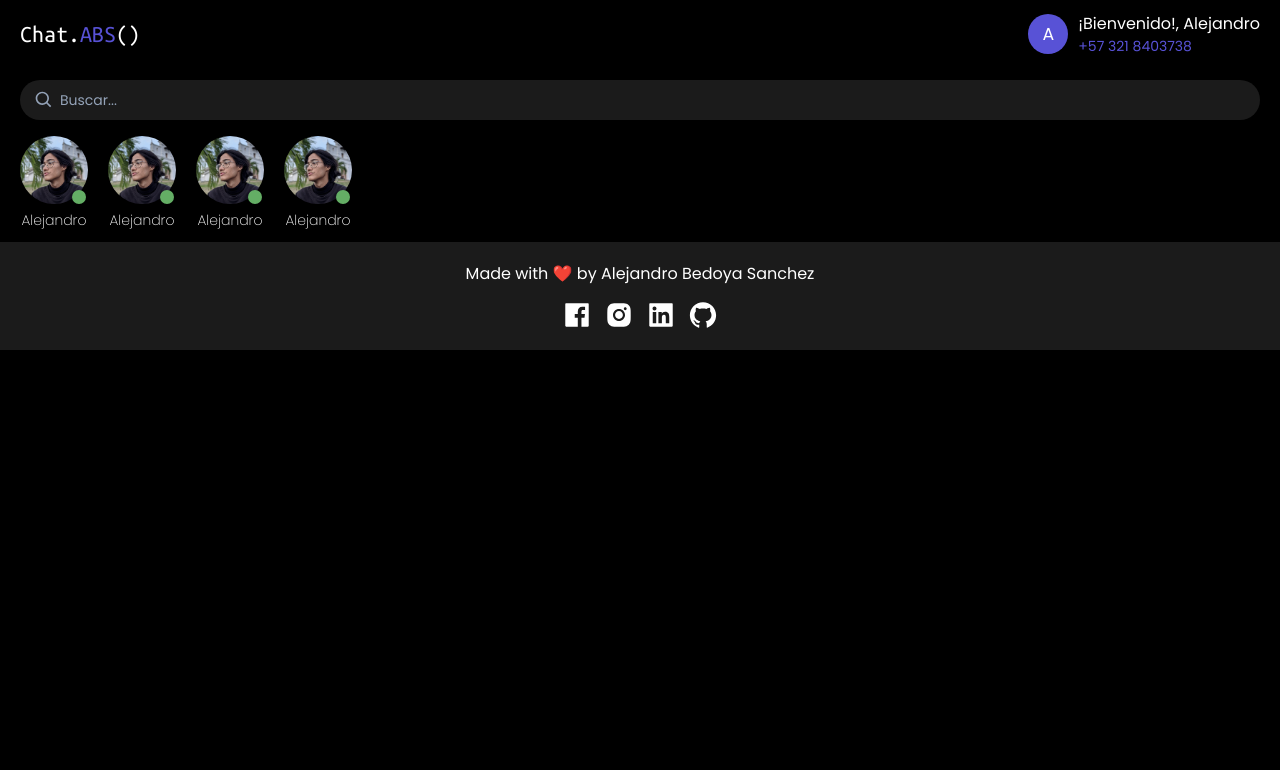
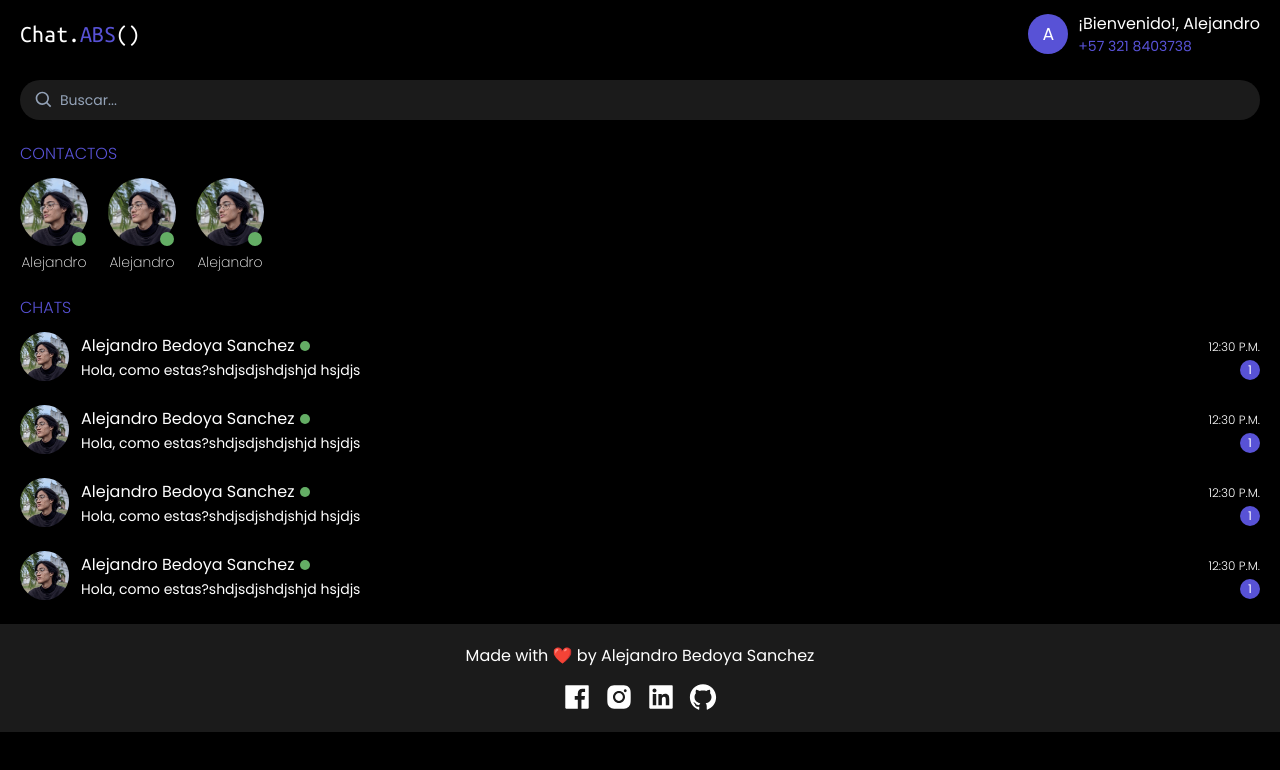
Before and after one commit to Dante05S/chat, a Next.js app: page /chat in a window 1280 px wide. Shown: the top 770 px of the page. Built offline with nearby package versions, Linux system fonts and the light colour scheme.

Commit message:
:gear: add chats list

```diff
--- a/views/ChatView/Contacts.tsx
+++ b/views/ChatView/Contacts.tsx
@@ -5,7 +5,7 @@ import React from 'react';
 export default function Contacts(): JSX.Element {
   return (
     <ul className="flex items-center gap-5">
-      {[1, 2, 3, 4].map((item) => (
+      {[1, 2, 3].map((item) => (
         <li key={item} className="flex">
           <div className="flex flex-col items-center">
             <Badge
--- /dev/null
+++ b/views/ChatView/ListMessages.tsx
@@ -0,0 +1,43 @@
+import Avatar from 'components/Display/Avatar';
+import React from 'react';
+
+function Message(): JSX.Element {
+  return (
+    <div className="flex items-center w-full py-3">
+      <div className="flex flex-grow-0">
+        <Avatar src="/static/image.png" size={49} />
+      </div>
+      <div className="flex flex-col  w-[calc(100%_-_49px)] flex-grow pl-3">
+        <div className="flex items-center">
+          <div className="flex flex-grow items-center overflow-hidden">
+            <span className="text-base truncate">Alejandro Bedoya Sanchez</span>
+            <div className="ml-1.5 rounded-full bg-success w-2.5 h-2.5 min-h-[0.625rem] min-w-[0.625rem]" />
+          </div>
+          <div className="ml-1.5 whitespace-nowrap">
+            <span className="text-xs font-light">12:30 P.M.</span>
+          </div>
+        </div>
+        <div className="flex items-center mt-0.5">
+          <div className="flex flex-grow overflow-hidden">
+            <span className="text-sm truncate">
+              Hola, como estas?shdjsdjshdjshjd hsjdjs
+            </span>
+          </div>
+          <div className="flex items-center justify-center rounded-full w-5 h-5 min-h-[1.25rem] min-w-[1.25rem] ml-1.5 bg-primary">
+            <span className="text-xs">1</span>
+          </div>
+        </div>
+      </div>
+    </div>
+  );
+}
+
+export default function ListMessages(): JSX.Element {
+  return (
+    <div className="flex flex-col items-center w-full">
+      {[1, 2, 3, 4].map((item) => (
+        <Message key={item} />
+      ))}
+    </div>
+  );
+}
--- a/views/ChatView/index.tsx
+++ b/views/ChatView/index.tsx
@@ -5,13 +5,21 @@ import React from 'react';
 import PageLayout from 'layouts/PageLayout';
 import Search from 'components/Search';
 import Contacts from './Contacts';
+import ListMessages from './ListMessages';
 
 export default function ChatView(): JSX.Element {
   return (
     <PageLayout>
       <div className="flex flex-col gap-4">
         <Search />
-        <Contacts />
+        <div className="flex flex-col gap-3 mt-1.5">
+          <h4 className="text-primary font-light">CONTACTOS</h4>
+          <Contacts />
+        </div>
+        <div className="flex flex-col mt-2">
+          <h4 className="text-primary font-light">CHATS</h4>
+          <ListMessages />
+        </div>
       </div>
     </PageLayout>
   );
```
